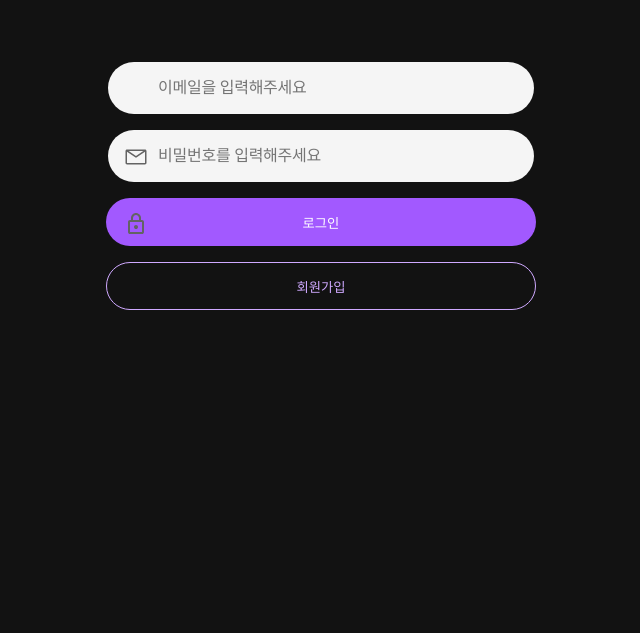
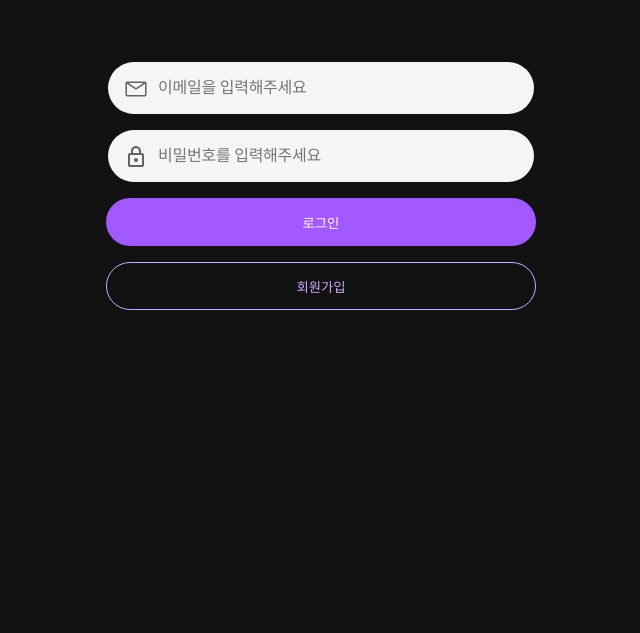
Before and after one commit to gmkil11/web_test, a plain HTML site: page login.html in a window 1280 px wide. Shown: the part 108-741 px from the top of the page, without its empty margins (319-959 px from the left). Drawn offline with Linux system fonts and the light colour scheme; a web font is replaced by a local one.

Commit message:
Add files via upload

```diff
--- a/login.html
+++ b/login.html
@@ -12,9 +12,9 @@
     </div>
 
     <label class="loginInfoBox" >
-        <img src="src/Icon/carbon_email.svg" class="emailIcon">
+        <img src="src/Icon/carbon_email.svg" class="emailIconLogin">
         <input type="text" class="loginInfo" name="email" id="email" placeholder="이메일을 입력해주세요" >
-        <img src="src/Icon/mdi_password-outline.svg" class="passwordIcon">
+        <img src="src/Icon/mdi_password-outline.svg" class="passwordIconLogin">
         <input type="password" class="loginInfo" name="password" id="password" placeholder="비밀번호를 입력해주세요" >
         <button class="loginPageButton loginButton ">로그인</button>
         <button class="loginPageButton loginButton createButton" onclick="location.href='create.html';" >회원가입</button>
```
